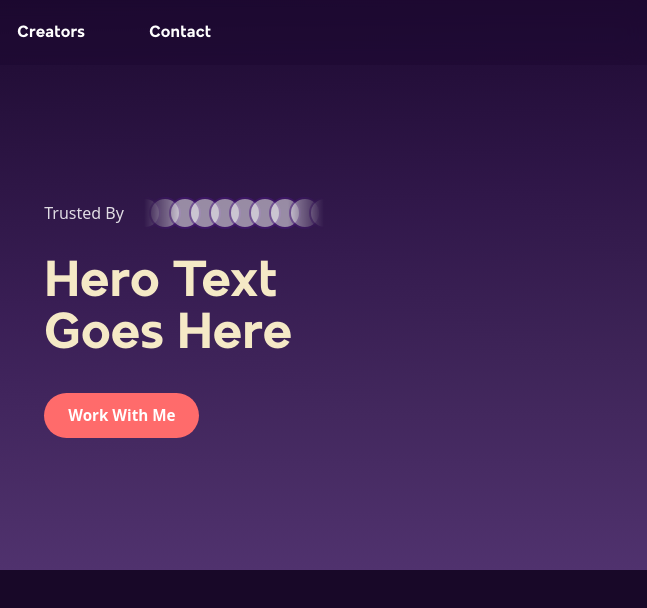
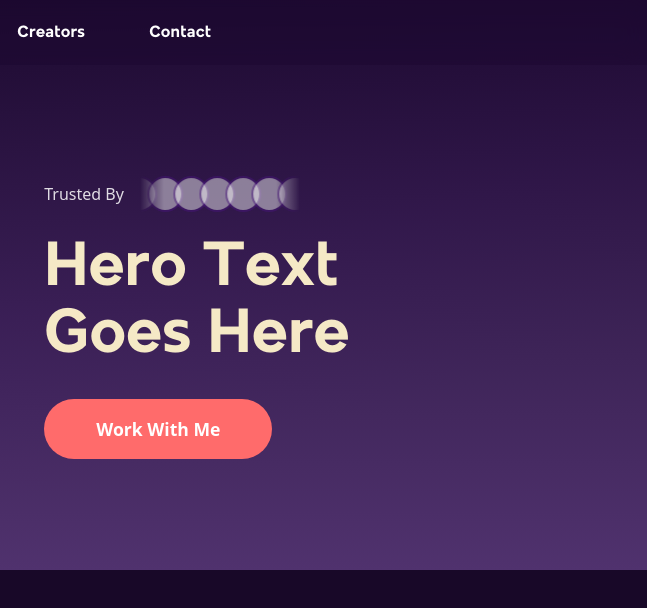
Before and after one commit to mjvrmqz/MVS-Plus, an Astro site in the folder mvs-studios/: page / in a window 1280 px wide. Shown: the full height of the page, 633-1280 px from the left. Built offline with nearby package versions, Linux system fonts and the light colour scheme; Astro itself is replaced by a stand-in of ours.

Commit message:
fix: hero heading size, CTA button, trusted-by spacing, per-char animation

```diff
--- a/mvs-studios/src/components/Hero.astro
+++ b/mvs-studios/src/components/Hero.astro
@@ -17,6 +17,12 @@ const YT_VIDEO_1 = 'LEzIK0WT4Yk';
 // loop point (translateX -50%) is seamless.
 const pillCount = 6;
 const pills = [...Array(pillCount * 2)].map((_, i) => i);
+
+// Split heading lines into per-character spans for stagger animation.
+// Spaces are rendered as non-breaking so they don't collapse.
+const headingLines = ['Hero Text', 'Goes Here'];
+const charDelay = 0.04; // seconds between each character
+const lineStartDelay = [0.1, 0.5]; // stagger offset per line
 ---
 
 <section id="home" class="hero">
@@ -49,9 +55,18 @@ const pills = [...Array(pillCount * 2)].map((_, i) => i);
         </div>
       </div>
 
-      <h1 class="hero__heading">
-        <span class="hero__heading-line">Hero Text</span>
-        <span class="hero__heading-line">Goes Here</span>
+      <h1 class="hero__heading" aria-label={headingLines.join(' ')}>
+        {headingLines.map((line, lineIdx) => (
+          <span class="hero__heading-line">
+            {line.split('').map((char, charIdx) => (
+              <span
+                class="hero__char"
+                style={`animation-delay: ${(lineStartDelay[lineIdx] + charIdx * charDelay).toFixed(3)}s`}
+                aria-hidden="true"
+              >{char === ' ' ? '\u00A0' : char}</span>
+            ))}
+          </span>
+        ))}
       </h1>
 
       <a
@@ -122,9 +137,6 @@ const pills = [...Array(pillCount * 2)].map((_, i) => i);
   }
 
   /* ---------- Content ---------- */
-  /* Sizing below is fixed (rem-based) rather than vw/clamp-driven, so the
-     hero matches the Figma frame 1:1 at typical desktop widths instead of
-     fluidly stretching/shrinking with viewport width. */
   .hero__content {
     position: relative;
     z-index: 1;
@@ -157,15 +169,16 @@ const pills = [...Array(pillCount * 2)].map((_, i) => i);
   .hero__copy {
     display: flex;
     flex-direction: column;
-    gap: 20px;
+    gap: 0;
     min-width: 0;
   }
 
+  /* ---------- Trusted By ---------- */
   .hero__trusted {
     display: flex;
     align-items: center;
-    gap: 20px;
-    margin-bottom: 8px;
+    gap: 16px;
+    margin-bottom: 24px;
   }
 
   .hero__trusted-label {
@@ -173,21 +186,24 @@ const pills = [...Array(pillCount * 2)].map((_, i) => i);
     color: var(--color-white);
     opacity: 0.85;
     white-space: nowrap;
+    flex-shrink: 0;
   }
 
   /* ---------- Avatar pill carousel (infinite marquee) ---------- */
   .hero__trusted-carousel {
     position: relative;
     overflow: hidden;
-    width: 180px;
+    /* Wide enough to show all 6 overlapping pills clearly */
+    width: 160px;
+    flex-shrink: 0;
 
     /* Fade-out mask on both edges */
-    mask-image: linear-gradient(90deg, transparent 0%, black 20%, black 80%, transparent 100%);
+    mask-image: linear-gradient(90deg, transparent 0%, black 15%, black 85%, transparent 100%);
     -webkit-mask-image: linear-gradient(
       90deg,
       transparent 0%,
-      black 20%,
-      black 80%,
+      black 15%,
+      black 85%,
       transparent 100%
     );
   }
@@ -201,13 +217,13 @@ const pills = [...Array(pillCount * 2)].map((_, i) => i);
 
   .pill {
     flex: 0 0 auto;
-    width: 32px;
-    height: 32px;
+    width: 36px;
+    height: 36px;
     border-radius: 50%;
     background: var(--color-white);
-    opacity: 0.5;
-    border: 2px solid var(--color-bg-mid);
-    margin-left: -12px;
+    opacity: 0.45;
+    border: 2.5px solid var(--color-bg-mid);
+    margin-left: -10px;
   }
 
   .pill:first-child {
@@ -219,8 +235,6 @@ const pills = [...Array(pillCount * 2)].map((_, i) => i);
       transform: translateX(0);
     }
     to {
-      /* Track is two copies of the pill set placed end to end, so
-         shifting exactly one half-width loops seamlessly. */
       transform: translateX(-50%);
     }
   }
@@ -231,25 +245,32 @@ const pills = [...Array(pillCount * 2)].map((_, i) => i);
     }
   }
 
-  /* ---------- Hero heading: fade in + move up on load ---------- */
+  /* ---------- Hero heading: per-character fade-up on load ---------- */
   .hero__heading {
     font-family: var(--font-display);
     color: var(--color-cream);
-    font-size: 3.25rem;
-    line-height: 1;
+    /* Larger to match Figma's dominant heading proportions */
+    font-size: 4rem;
+    /* Tight line-height: Figma shows lines nearly touching */
+    line-height: 1.05;
     font-weight: 700;
-    margin: 0;
-
-    opacity: 0;
-    transform: translateY(24px);
-    animation: heroFadeUp 0.9s ease-out 0.15s forwards;
+    margin: 0 0 28px 0;
+    /* Remove block-level opacity — individual chars handle their own */
   }
 
   .hero__heading-line {
     display: block;
   }
 
-  @keyframes heroFadeUp {
+  /* Each character starts invisible + shifted down, then animates in */
+  .hero__char {
+    display: inline-block;
+    opacity: 0;
+    transform: translateY(28px);
+    animation: charFadeUp 0.55s cubic-bezier(0.22, 1, 0.36, 1) forwards;
+  }
+
+  @keyframes charFadeUp {
     to {
       opacity: 1;
       transform: translateY(0);
@@ -257,7 +278,7 @@ const pills = [...Array(pillCount * 2)].map((_, i) => i);
   }
 
   @media (prefers-reduced-motion: reduce) {
-    .hero__heading {
+    .hero__char {
       animation: none;
       opacity: 1;
       transform: none;
@@ -265,18 +286,21 @@ const pills = [...Array(pillCount * 2)].map((_, i) => i);
   }
 
   /* ---------- CTA button ---------- */
+  /* Figma shows a noticeably wide, tall pill — significantly larger than
+     the previous 12px/24px padding. Matching proportions from Figma:
+     tall enough that the button height feels substantial next to the
+     heading, and wide enough that it doesn't look like a chip. */
   .hero__cta {
     display: inline-flex;
     align-items: center;
     justify-content: center;
     align-self: flex-start;
-    margin-top: 12px;
-    padding: 12px 24px;
+    padding: 18px 52px;
     border-radius: 999px;
     background-color: var(--color-coral);
     color: var(--color-white);
     font-weight: 700;
-    font-size: 0.95rem;
+    font-size: 1.1rem;
     white-space: nowrap;
     transition: background-color 0.25s ease, transform 0.15s ease;
   }
```
